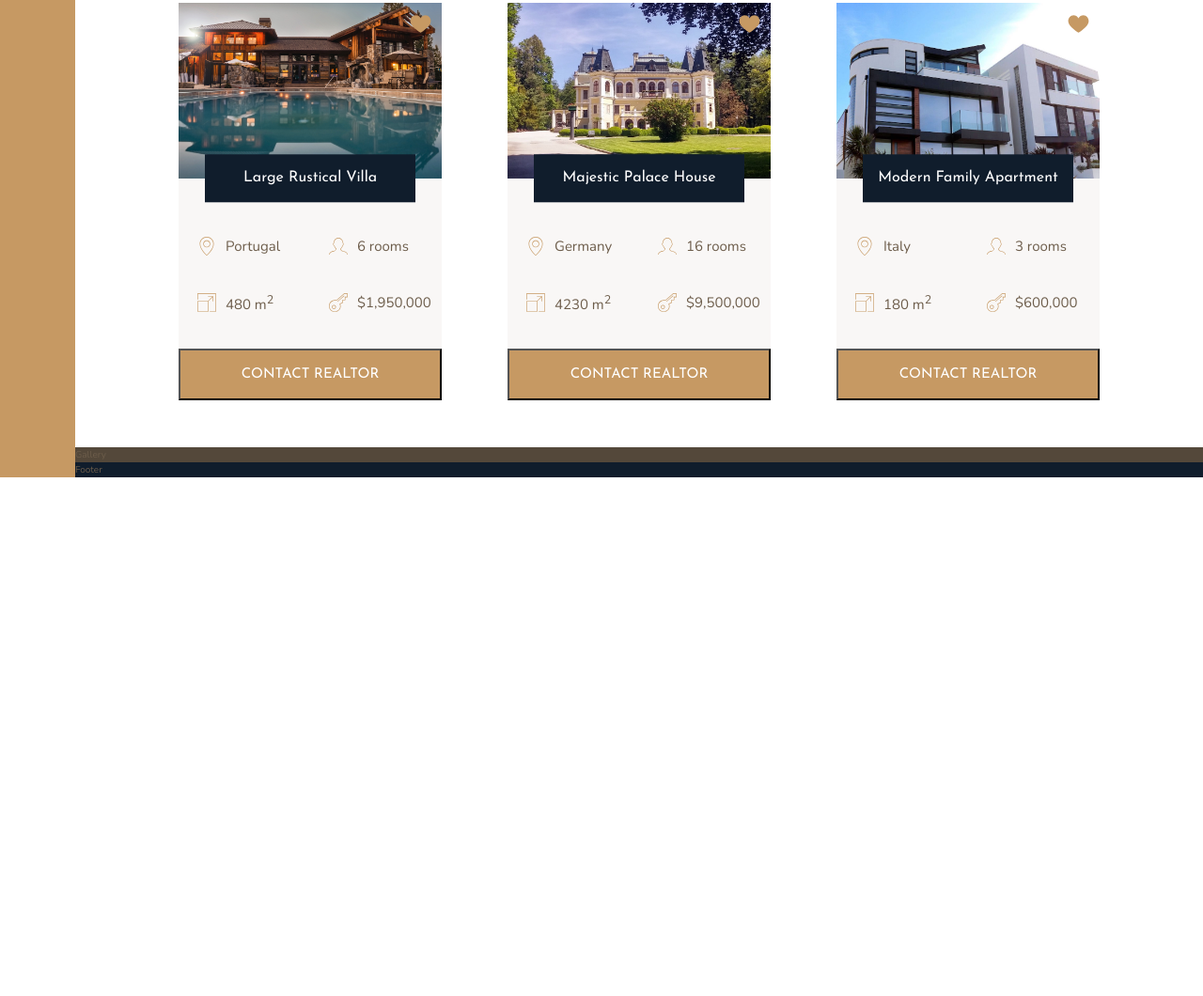
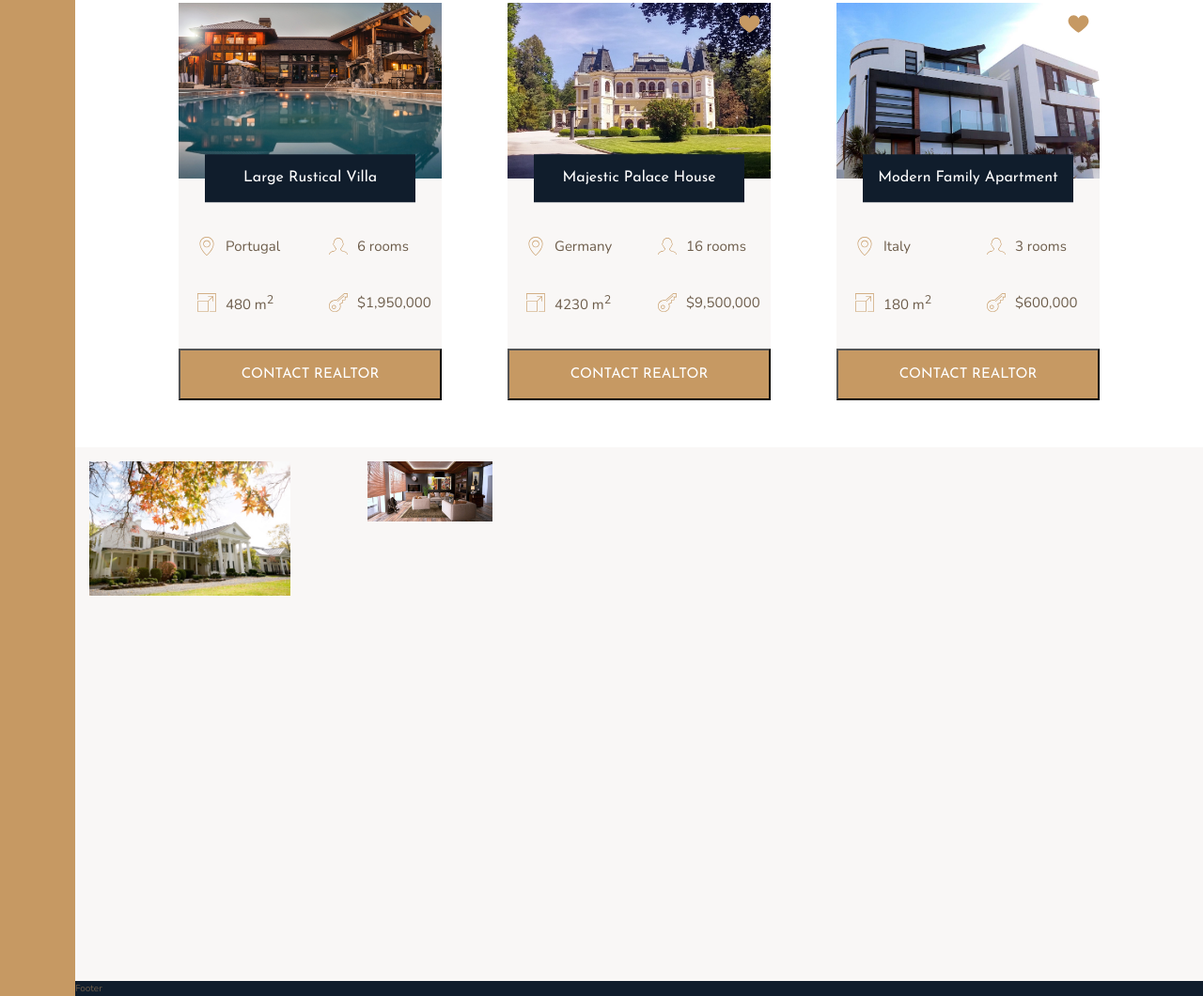
Before and after one commit to MaciejUberna/Nexter, a website: page starter/index.html in a window 1280 px wide. Shown: the part 2180-3240 px from the top of the page at 94% size. Before the commit the page ends 2688 px from the top, so only its background shows below. Drawn offline with nearby package versions, Linux system fonts and the light colour scheme; files that its build step writes are made by us from their sources.

Commit message:
commited Lesson114_HomeGallery_part1 Squashed commit of the following:
commit a0bdb7dca5b285e2b189d9515ab95c3adc70d36e
Author: Maciej Uberna <maciej.uberna@gmail.com>
Date:   Sat Oct 26 13:27:10 2019 +0200

    Mod: sass/_gallery.scss added item and img styles.

commit e75a259ba7d9a97f8cd116ffc21fb07158ff7a6b
Author: Maciej Uberna <maciej.uberna@gmail.com>
Date:   Fri Oct 25 22:03:23 2019 +0200

    Mod: index.html added figure section and added img to it.

commit 4bebb6d603e4f1c95b48b95659eadb28d62494a2
Author: Maciej Uberna <maciej.uberna@gmail.com>
Date:   Fri Oct 25 21:47:25 2019 +0200

    Mod: sass/_gallery.scss done basik grid formatting.

commit 4bc22726c92c9641d91f41b5f29e2b1ef459a351
Author: Maciej Uberna <maciej.uberna@gmail.com>
Date:   Fri Oct 25 21:41:42 2019 +0200

    Mod: index.html added 2 images to the gallery.

```diff
--- a/starter/index.html
+++ b/starter/index.html
@@ -286,7 +286,10 @@
         </section>
 
         <section class="gallery">
-            Gallery
+            <figure class="gallery__item gallery__item--1">
+                    <img src="img/gal-1.jpeg" alt="Gallery image 1" class="gallery__img">
+            </figure>
+            <img src="img/gal-2.jpeg" alt="Gallery image 2" class="gallery__img">
         </section>
 
         <footer class="footer">
--- a/starter/sass/_gallery.scss
+++ b/starter/sass/_gallery.scss
@@ -1,4 +1,29 @@
 .gallery {
-    background-color: $color-grey-dark-1;
+    background-color: $color-grey-light-1;
     grid-column: full-start / full-end;
+
+    display: grid;
+    grid-template-columns: repeat(8, 1fr);
+    grid-template-rows: repeat(7, 5vw);
+    gap: 1.5rem;
+    padding: 1.5rem;
+
+    justify-items: start;
+
+    &__item {
+        &--1 {
+            grid-row: 1 / span 2;
+            grid-column: 1 /span 2;
+        }
+    }
+
+    &__img {
+        //in order to object-fit work as a cover both width and height must be set!
+        width: 100%;
+        height: 100%;
+        object-fit: cover;
+        // display must be block because otherwise img has strange white line in height.
+        display: block;
+    }
+
 }
```
